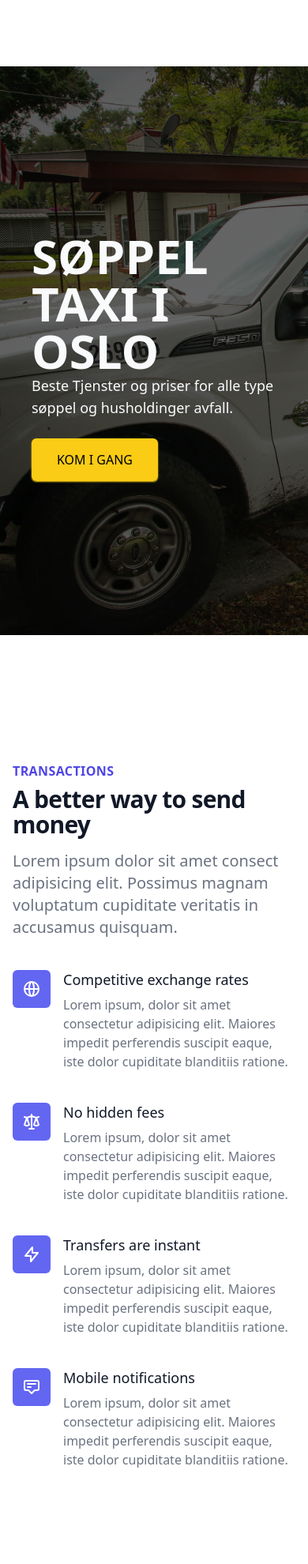
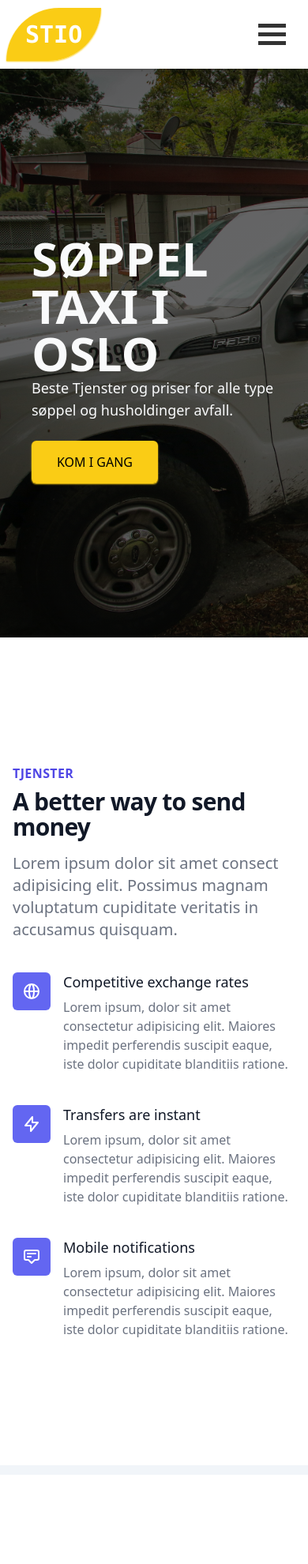
Before and after one commit to MNKanout/garbage-taxi-website, a Flask app: page / in a window 390 px wide. Shown: the top 1980 px of the page at 79% size. Run offline with Flask 2, Linux system fonts and the light colour scheme.

Commit message:
added navbutton

```diff
--- a/static/script.js
+++ b/static/script.js
@@ -3,3 +3,7 @@
     var element = document.getElementById(element);
     element.scrollIntoView({behavior: "smooth", block: "start", inline: "nearest"})
 }
+
+function NavToggle(x) {
+    x.classList.toggle("change");
+  }
--- a/static/style.css
+++ b/static/style.css
@@ -527,6 +527,39 @@
   }
 }
 
+/* Nav button */
+
+.ham-container {
+  display: inline-block;
+  cursor: pointer;
+}
+
+.bar1, .bar2, .bar3 {
+  width: 35px;
+  height: 5px;
+  background-color: #333;
+  margin: 6px 0;
+  transition: 0.4s;
+}
+
+/* Rotate first bar */
+
+.change .bar1 {
+  transform: rotate(-45deg) translate(-9px, 6px) ;
+}
+
+/* Fade out the second bar */
+
+.change .bar2 {
+  opacity: 0;
+}
+
+/* Rotate last bar */
+
+.change .bar3 {
+  transform: rotate(45deg) translate(-8px, -8px) ;
+}
+
 .sr-only {
   position: absolute;
   width: 1px;
@@ -537,10 +570,6 @@
   clip: rect(0, 0, 0, 0);
   white-space: nowrap;
   border-width: 0;
-}
-
-.invisible {
-  visibility: hidden;
 }
 
 .absolute {
@@ -620,6 +649,10 @@
 
 .mt-1 {
   margin-top: 0.25rem;
+}
+
+.inline {
+  display: inline;
 }
 
 .flex {
@@ -702,8 +735,8 @@
   align-items: center;
 }
 
-.justify-end {
-  justify-content: flex-end;
+.justify-start {
+  justify-content: flex-start;
 }
 
 .justify-center {
@@ -1097,8 +1130,20 @@
     margin-top: 3rem;
   }
 
+  .sm\:inline {
+    display: inline;
+  }
+
+  .sm\:hidden {
+    display: none;
+  }
+
   .sm\:grid-cols-2 {
     grid-template-columns: repeat(2, minmax(0, 1fr));
+  }
+
+  .sm\:justify-end {
+    justify-content: flex-end;
   }
 
   .sm\:gap-x-8 {
@@ -1135,10 +1180,6 @@
 }
 
 @media (min-width: 768px) {
-  .md\:visible {
-    visibility: visible;
-  }
-
   .md\:order-2 {
     order: 2;
   }
--- a/templates/index.html
+++ b/templates/index.html
@@ -8,12 +8,12 @@
 </head>
 <body class="bg-slate-100">
     <!-- Wrapper -->
-    <div id="#main-container">
+    <div id="#main-container max-w-7xl">
         <!-- Navbar -->
         <div class="py-6 px-2 md:py-8 md:px-4 top-0 bg-white shadow-md
-        text-black flex space-x-4 justify-end sticky z-10 items-center font-mono">
+        text-black flex space-x-4 sm:justify-end justify-start sticky z-10 items-center font-mono">
             <div class="grow-9"><a id="logo" onclick="scrollToSection('#main-container')">STIO</a></div>
-            <nav class="invisible md:visible">
+            <nav class="hidden sm:inline">
                 <ul class="flex justify-around uppercase space-x-10 px-3">
                     <li>
                         <a class="cursor-pointer" onclick="scrollToSection('#main-container')">Hjem</a>
@@ -29,6 +29,11 @@
                     </li>
                 </ul>
             </nav>
+            <div class="ham-container inline sm:hidden" onclick="NavToggle(this)">
+                <div class="bar1"></div>
+                <div class="bar2"></div>
+                <div class="bar3"></div>
+            </div>
         </div>
 
         <!-- Main -->
@@ -48,7 +53,7 @@
                 <div id="#services" class="py-40 shadow-white bg-white mb-2">
                     <div class="max-w-7xl mx-auto px-4 sm:px-6 lg:px-8">
                     <div class="lg:text-center">
-                        <h2 class="text-base text-indigo-600 font-semibold tracking-wide uppercase">Transactions</h2>
+                        <h2 class="text-base text-indigo-600 font-semibold tracking-wide uppercase">Tjenster</h2>
                         <p class="mt-2 text-3xl leading-8 font-extrabold tracking-tight text-gray-900 sm:text-4xl">
                         A better way to send money
                         </p>
@@ -74,11 +79,11 @@
                             </dd>
                         </div>
 
-                        <div class="relative">
+                        <!-- <div class="relative">
                             <dt>
-                            <div class="absolute flex items-center justify-center h-12 w-12 rounded-md bg-indigo-500 text-white">
+                            <div class="absolute flex items-center justify-center h-12 w-12 rounded-md bg-indigo-500 text-white"> -->
                                 <!-- Heroicon name: outline/scale -->
-                                <svg class="h-6 w-6" xmlns="http://www.w3.org/2000/svg" fill="none" viewBox="0 0 24 24" stroke="currentColor" aria-hidden="true">
+                                <!-- <svg class="h-6 w-6" xmlns="http://www.w3.org/2000/svg" fill="none" viewBox="0 0 24 24" stroke="currentColor" aria-hidden="true">
                                 <path stroke-linecap="round" stroke-linejoin="round" stroke-width="2" d="M3 6l3 1m0 0l-3 9a5.002 5.002 0 006.001 0M6 7l3 9M6 7l6-2m6 2l3-1m-3 1l-3 9a5.002 5.002 0 006.001 0M18 7l3 9m-3-9l-6-2m0-2v2m0 16V5m0 16H9m3 0h3" />
                                 </svg>
                             </div>
@@ -87,7 +92,7 @@
                             <dd class="mt-2 ml-16 text-base text-gray-500">
                             Lorem ipsum, dolor sit amet consectetur adipisicing elit. Maiores impedit perferendis suscipit eaque, iste dolor cupiditate blanditiis ratione.
                             </dd>
-                        </div>
+                        </div> -->
 
                         <div class="relative">
                             <dt>
```
Also changed, not shown: src/style.css (+30 -0 lines).
